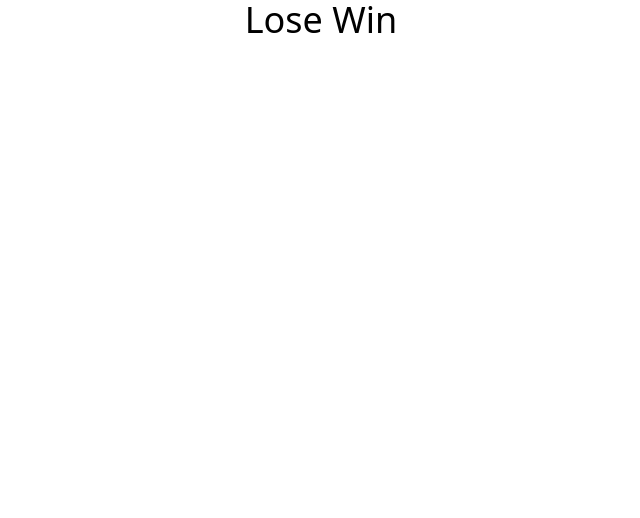
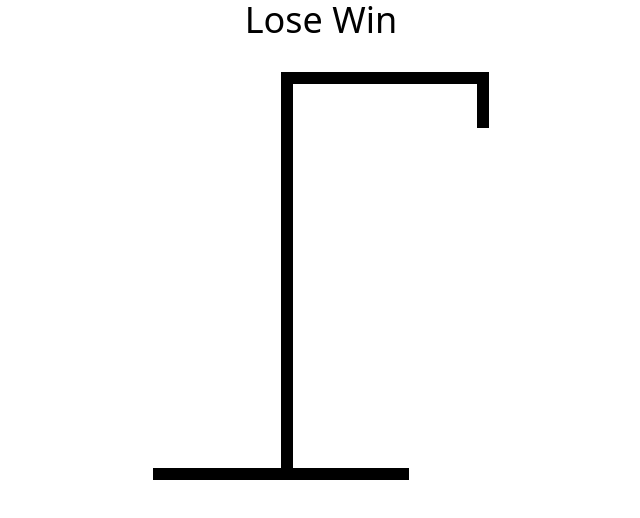
Before and after one commit to rtokala14/hangman-ts, a React (Vite) app: page / in a window 1280 px wide. Shown: the top 518 px of the page, without its empty margins (319-959 px from the left). Built offline with nearby package versions, Linux system fonts and the light colour scheme.

Commit message:
Draw hangman pole

```diff
--- a/src/App.tsx
+++ b/src/App.tsx
@@ -1,4 +1,7 @@
 import { useState } from "react";
+import { HangmanDrawing } from "./HangmanDrawing";
+import { HangmanWord } from "./HangmanWord";
+import { Keyboard } from "./Keyboard";
 import words from "./wordList.json";
 
 function App() {
@@ -10,6 +13,9 @@ function App() {
   return (
     <div className=" max-w-4xl flex flex-col gap-8 m-auto items-center">
       <div className=" text-4xl text-center">Lose Win</div>
+      <HangmanDrawing />
+      <HangmanWord />
+      <Keyboard />
     </div>
   );
 }
--- /dev/null
+++ b/src/HangmanDrawing.tsx
@@ -0,0 +1,10 @@
+export function HangmanDrawing() {
+  return (
+    <div className=" relative">
+      <div className=" h-14 w-3 bg-black absolute top-0 right-0" />
+      <div className=" h-3 w-52 bg-black ml-32" />
+      <div className=" h-96 w-3 bg-black ml-32" />
+      <div className=" h-3 w-64 bg-black" />
+    </div>
+  );
+}
--- /dev/null
+++ b/src/HangmanWord.tsx
@@ -0,0 +1,3 @@
+export function HangmanWord() {
+  return <div></div>;
+}
--- /dev/null
+++ b/src/Keyboard.tsx
@@ -0,0 +1,3 @@
+export function Keyboard() {
+  return <div></div>;
+}
```
